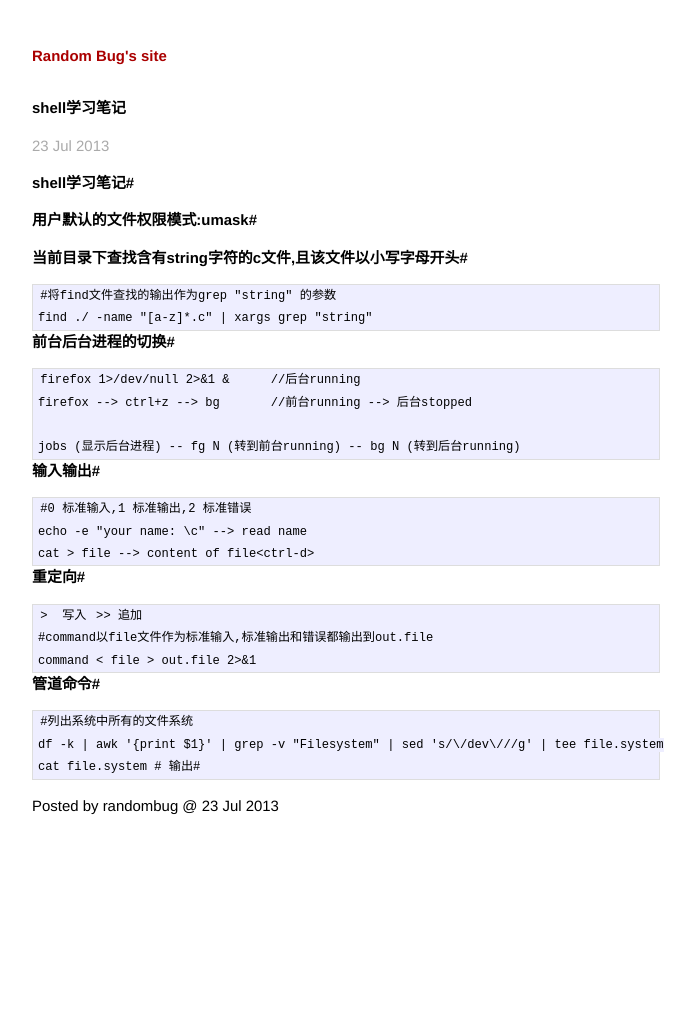
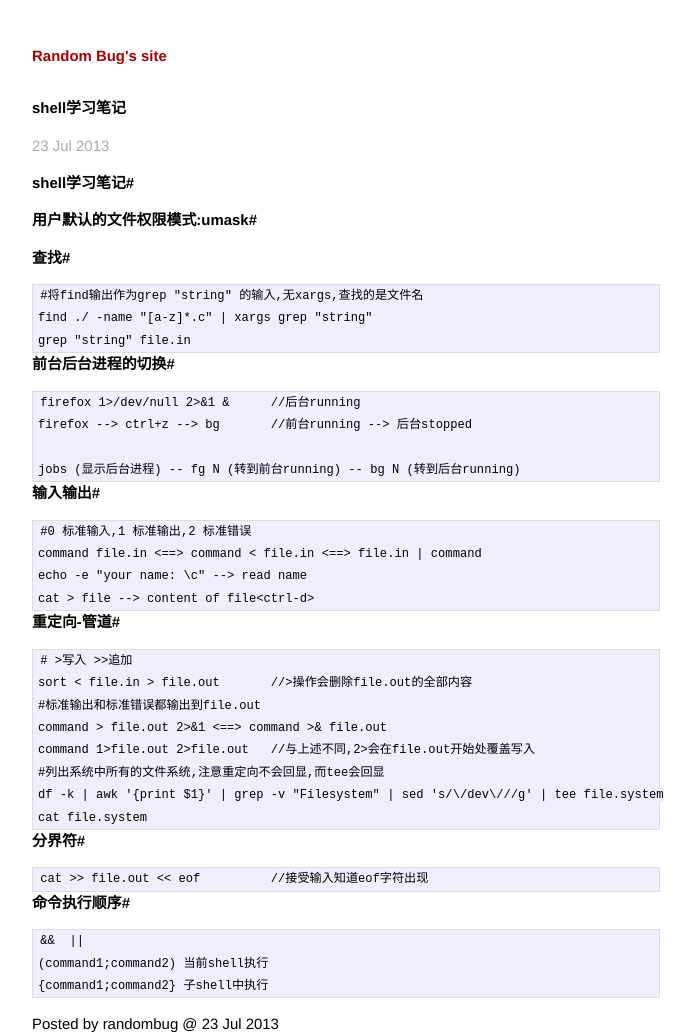
Before and after one commit to jfgong/jekyll_linteler, a Jekyll site: the page built from _posts/2013-07-23-shell-learning.markdown, in a window 1280 px wide. Shown: the whole page, without its empty margins (294-989 px from the left). Built offline with Jekyll 4.4.1, drawn with Linux system fonts in a browser that asks for light colours; before the commit the page ends 945 px from its top, so only the background shows below that.

Commit message:
add several file

```diff
--- a/_posts/2013-07-23-shell-learning.markdown
+++ b/_posts/2013-07-23-shell-learning.markdown
@@ -7,36 +7,40 @@ title: shell学习笔记
 
 #用户默认的文件权限模式:umask#
 
-#当前目录下查找含有string字符的c文件,且该文件以小写字母开头#
-
-	#将find文件查找的输出作为grep "string" 的参数
+#查找#
+	#将find输出作为grep "string" 的输入,无xargs,查找的是文件名
 	find ./ -name "[a-z]*.c" | xargs grep "string"
+	grep "string" file.in
 
 #前台后台进程的切换#
-
 	firefox 1>/dev/null 2>&1 &	//后台running
 	firefox --> ctrl+z --> bg	//前台running --> 后台stopped
 
 	jobs (显示后台进程) -- fg N (转到前台running) -- bg N (转到后台running)
 
 #输入输出#
-
 	#0 标准输入,1 标准输出,2 标准错误
+	command file.in <==> command < file.in <==> file.in | command
 	echo -e "your name: \c" --> read name
 	cat > file --> content of file<ctrl-d>
 
-#重定向#
-
-	>  写入	>> 追加
-	#command以file文件作为标准输入,标准输出和错误都输出到out.file
-	command < file > out.file 2>&1
-
-#管道命令#
-
-	#列出系统中所有的文件系统
+#重定向-管道#
+	# >写入 >>追加
+	sort < file.in > file.out	//>操作会删除file.out的全部内容
+	#标准输出和标准错误都输出到file.out
+	command > file.out 2>&1 <==> command >& file.out
+	command 1>file.out 2>file.out	//与上述不同,2>会在file.out开始处覆盖写入
+	#列出系统中所有的文件系统,注意重定向不会回显,而tee会回显
 	df -k | awk '{print $1}' | grep -v "Filesystem" | sed 's/\/dev\///g' | tee file.system
 	cat file.system
-#输出#
+
+#分界符#
+	cat >> file.out << eof		//接受输入知道eof字符出现
+
+#命令执行顺序#
+	&&  ||
+	(command1;command2) 当前shell执行
+	{command1;command2} 子shell中执行
 
 
 Posted by randombug @ {{ page.date | date_to_string }}
```
Also changed, not shown: _posts/2013-01-01-what-you-want.markdown (added, +10 -0 lines), _posts/2013-07-27-basic-opreation-in-ubuntu.markdown (added, +20 -0 lines), _posts/2013-07-27-grep-awk-sed.markdown (added, +47 -0 lines).
